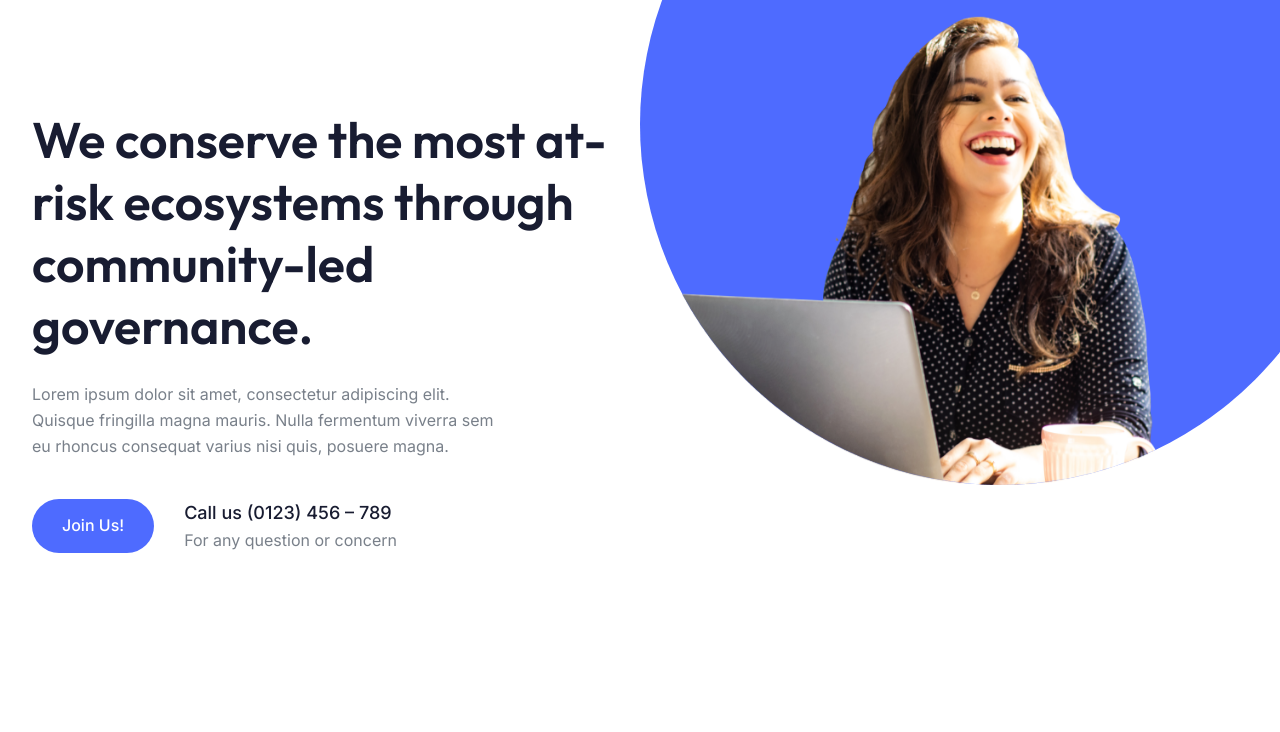
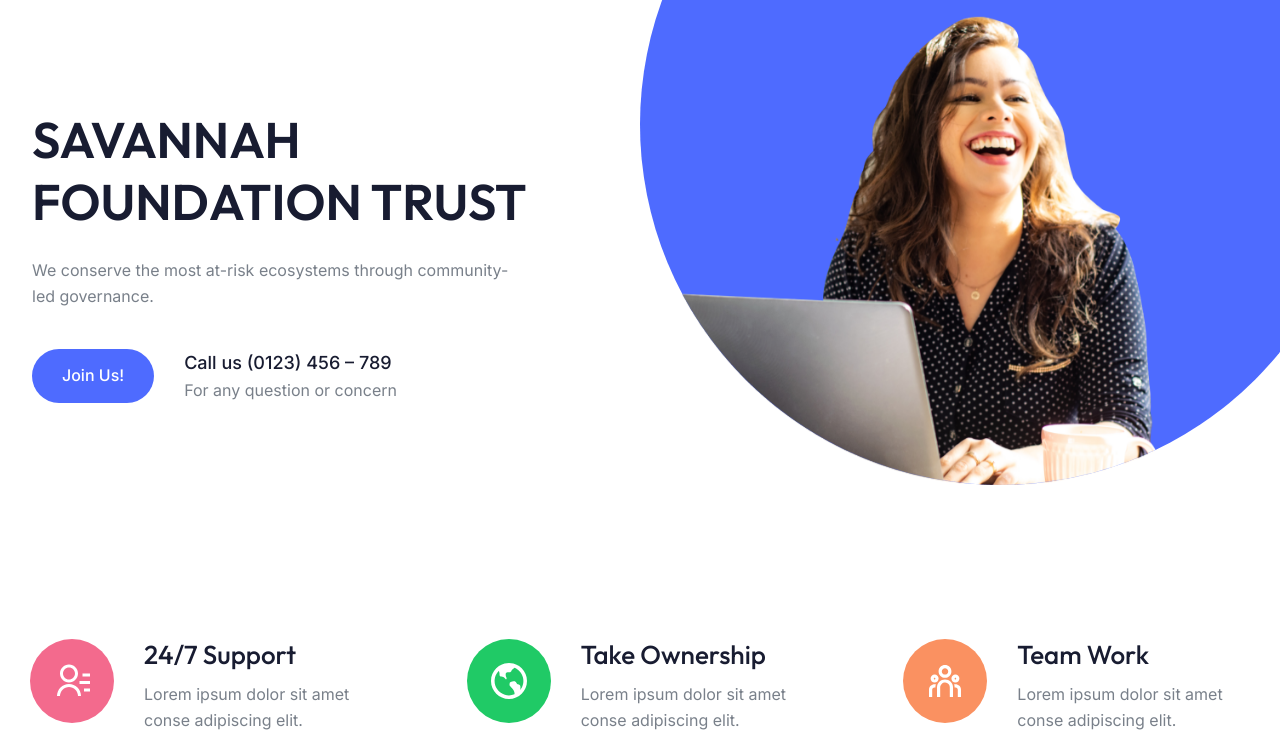
Before and after one commit to panjie116/sf-trust, a plain HTML site: page index.html in a window 1280 px wide. Shown: the part 99-831 px from the top of the page. Drawn offline with Linux system fonts and the light colour scheme.

Commit message:
chnaged home banner

```diff
--- a/index.html
+++ b/index.html
@@ -90,10 +90,9 @@
       <div class="bb ze ki xn 2xl:ud-px-0">
         <div class="tc _o">
           <div class="animate_left jn/2">
-            <h2 class="fk vj zp or kk wm wb">We conserve the most at-risk ecosystems through community-led governance.</h2>
+            <h1 class="fk vj zp or kk wm wb">SAVANNAH FOUNDATION TRUST</h1>
             <p class="fq">
-              Lorem ipsum dolor sit amet, consectetur adipiscing elit. Quisque fringilla magna mauris. Nulla fermentum
-              viverra sem eu rhoncus consequat varius nisi quis, posuere magna.
+              We conserve the most at-risk ecosystems through community-led governance.
             </p>
 
             <div class="tc tf yo zf mb">
```
